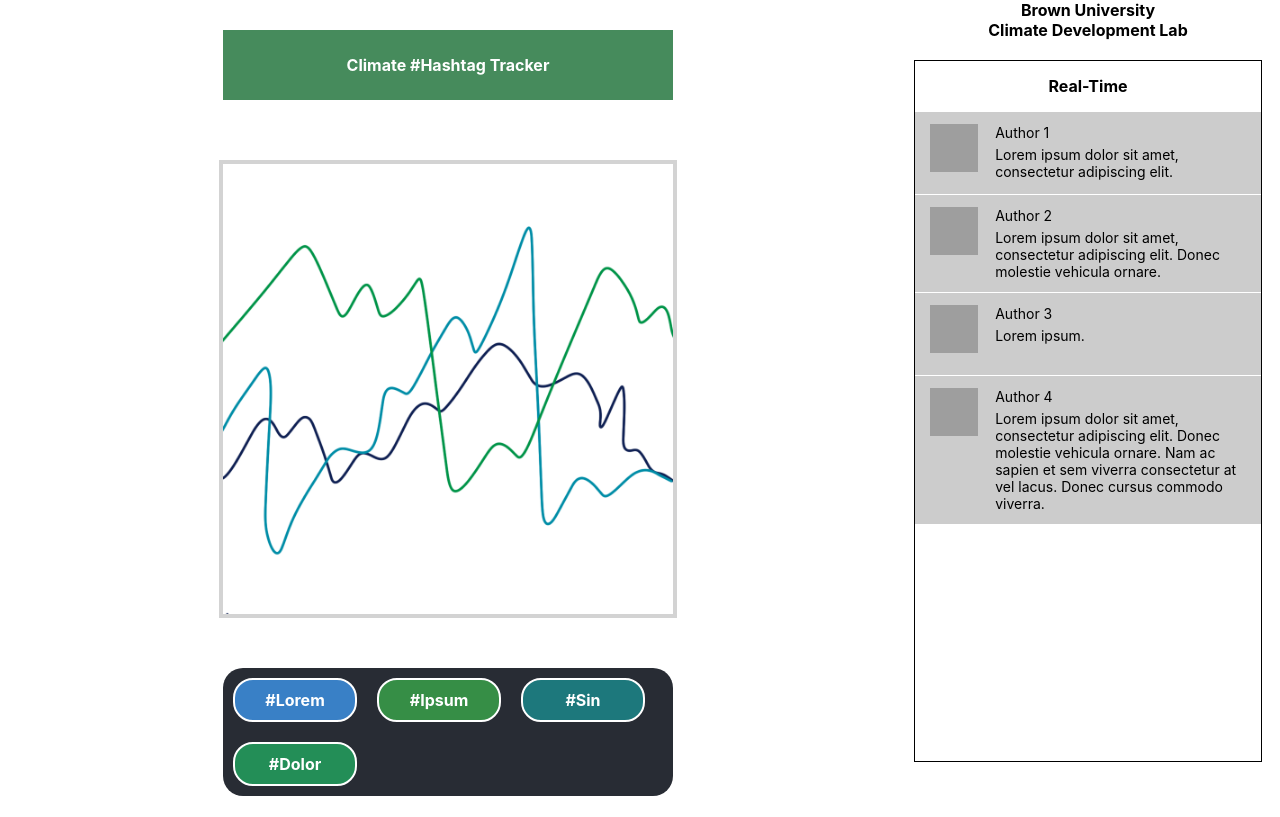
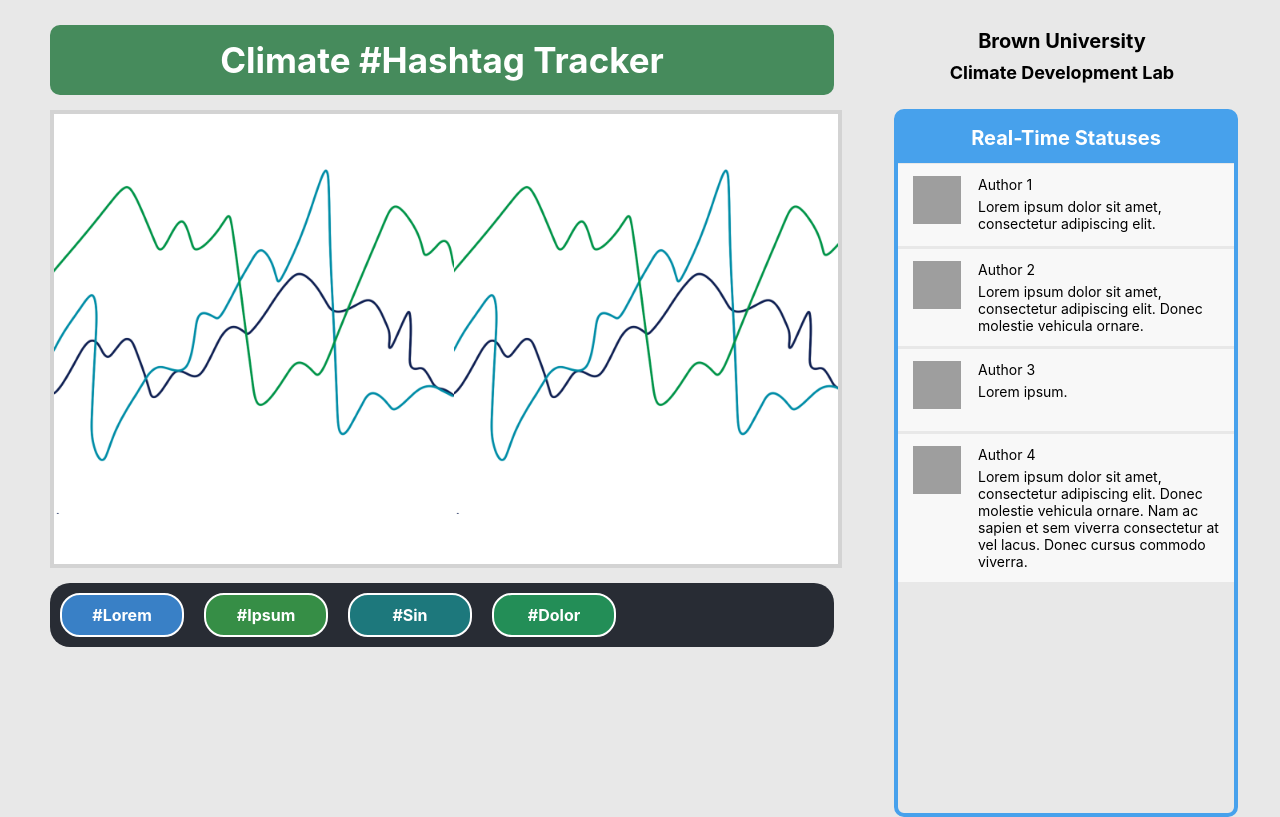
Before and after one commit to gbramleysimmons/climate-tweet-tracker, a React (Create React App) app: page / in a window 1280 px wide. Built offline with nearby package versions, Linux system fonts and the light colour scheme; grey boxes are pictures that could not be loaded.

Commit message:
some final touches with headers and spacings and color

```diff
--- a/src/TweetContainer.js
+++ b/src/TweetContainer.js
@@ -11,7 +11,7 @@ class TweetContainer extends Component {
     render() {
         return (
             <div className="tweet-feed">
-            	<div className="header">Real-Time</div>
+            	<div className="header">Real-Time Statuses</div>
             	<div className="tweets">
 	            	{this.props.tweets.map(ele => {
 	                    return <Tweet image={ele.image} author={ele.author} text={ele.text}/>;
--- a/src/css/App.css
+++ b/src/css/App.css
@@ -1,6 +1,7 @@
 .App {
   text-align: center;
   display: flex;
+  background-color: #E8E8E8
 }
 
 .App-logo {
@@ -37,37 +38,47 @@
   display: flex;
   flex-direction: column;
   width: 70%;
+  margin-right: 60px;
+  margin-left: 50px;
 }
 
 .title-block{
   background-color:#468B5C;
-  width: 450px;
+  width: 100%;
   height: 70px;
   display: flex;
   justify-content: center;
   align-items: center;
-  margin: 30px auto;
+  margin-top: 25px;
+  margin-bottom: 15px;
+  border-radius: 10px;
 }
 
 .title-text{
   color: white;
   font-weight: bold;
+  font-size: 35px;
 }
 
 .wrapper-right{
   display: flex;
   flex-direction: column;
   width: 30%;
+  margin-right: 50px;
 }
 
 .branding-block{
   display:flex;
   flex-direction: column;
+  margin-top: 25px;
+  line-height: 200%;
 }
 
 .school{
   font-weight: bold;
+  font-size: 20px;
 }
 .lab{
   font-weight: bold;
+  font-size: 18px;
 }
--- a/src/css/Graph.css
+++ b/src/css/Graph.css
@@ -1,8 +1,8 @@
 .graph {
-    width: 450px;
+    width: 100%;
     height: 450px;
     border: 4px solid lightgrey;
     background-image: url("../img/graph.png") ;
-    background-size: cover;
-    margin: 30px auto;
+    background-size: 400px;
+    margin-bottom: 15px;
 }
--- a/src/css/HashtagContainer.css
+++ b/src/css/HashtagContainer.css
@@ -1,10 +1,8 @@
 
 .hashtags {
     background-color: #282c34;
-    width: 450px;
+    width: 100%;
     display: flex;
     flex-wrap: wrap;
-    margin: 20px auto;
     border-radius: 20px;
-
 }
--- a/src/css/Tweet.css
+++ b/src/css/Tweet.css
@@ -1,8 +1,8 @@
 .tweet {
     position: relative;
     min-height: 70px;
-    background-color: #cccccc;
-    margin-bottom: 1px;
+    background-color: #F8F8F8;
+    margin-bottom: 3px;
     text-align: left;
     font-size: 14px;
     padding-bottom: 12px;
--- a/src/css/TweetContainer.css
+++ b/src/css/TweetContainer.css
@@ -1,13 +1,17 @@
 .tweet-feed {
-    width: 90%;
-    margin: 20px auto;
+    width: 100%;
+    margin-top: 20px;
     height: 700px;
-    border: 1px solid black;
+    border: 4px solid #47A1EC;
+    border-radius: 10px;
 }
 
 .header {
 	height: 50px;
 	line-height: 50px;
 	margin-bottom: 1px;
-	font-weight: bold;
+    font-weight: bold;
+    background-color: #47A1EC;
+    color: white;
+    font-size: 20px;
 }
```
Also changed, not shown: 1 other file (tests, documents, lock files or other folders).
